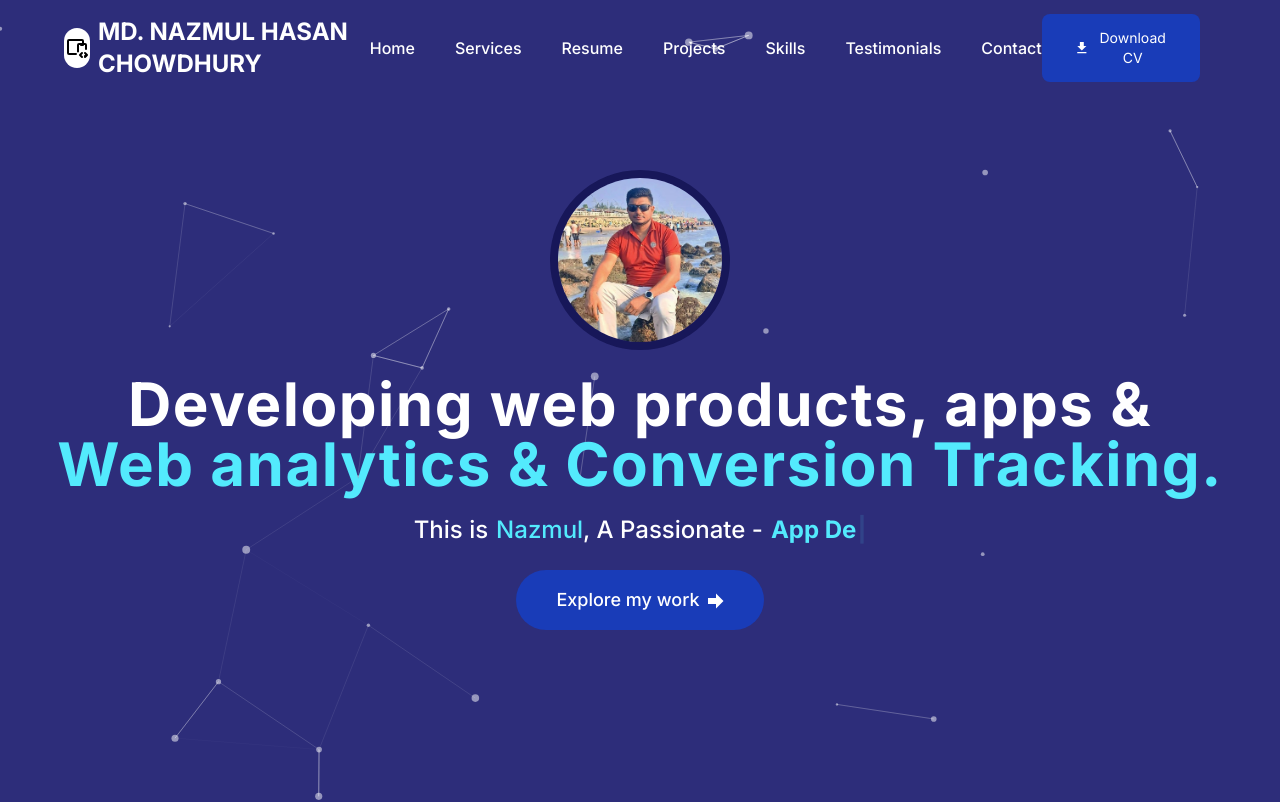
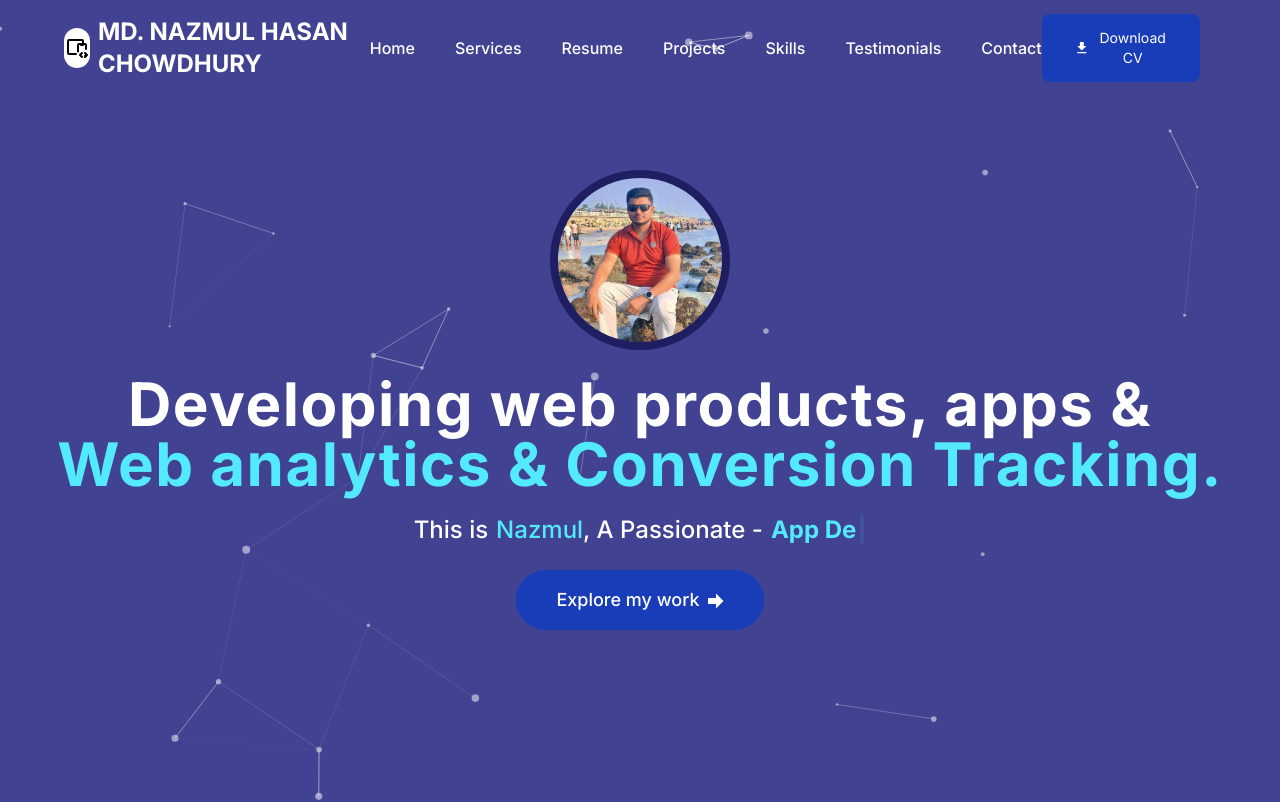
Before and after one commit to Najmul216/my_portfolio_website, a Next.js app: page / in a window 1280 px wide. Shown: the top 802 px of the page. Built offline with nearby package versions, Linux system fonts and the light colour scheme.

Commit message:
Background color change

```diff
--- a/app/layout.tsx
+++ b/app/layout.tsx
@@ -22,7 +22,7 @@ export default function RootLayout({
 }>) {
   return (
     <html lang="en">
-      <body className={`${font.className} antialiased bg-[#2d2d7a]`}>
+      <body className={`${font.className} antialiased bg-[#424292]`}>
         <ResponsiveNav />
         {children}
         <Footer />
```
